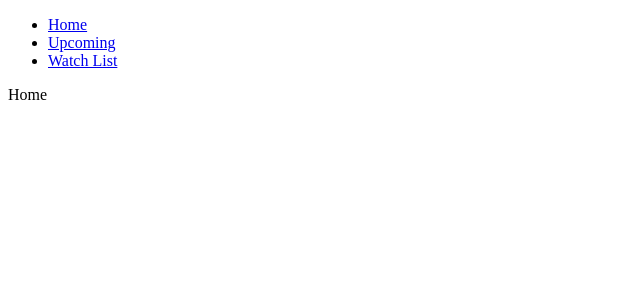
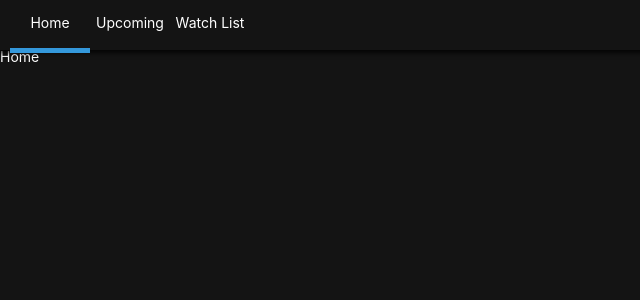
Before and after one commit to jaeyeon93/movie, a React (Create React App) app: page / in a window 1280 px wide. Shown: the top 300 px of the page, without its empty margins (0-640 px from the left). Built offline with nearby package versions, Linux system fonts and the light colour scheme.

Commit message:
Make Header CSS

```diff
--- a/package.json
+++ b/package.json
@@ -10,7 +10,9 @@
     "react": "^16.13.1",
     "react-dom": "^16.13.1",
     "react-router-dom": "^5.2.0",
-    "react-scripts": "3.4.1"
+    "react-scripts": "3.4.1",
+    "styled-components": "^5.1.1",
+    "styled-reset": "^4.1.6"
   },
   "scripts": {
     "start": "react-scripts start",
--- a/src/Components/App.js
+++ b/src/Components/App.js
@@ -1,13 +1,13 @@
 import React, {Component} from 'react';
 import Router from './Router';
-import Header from './Header';
+import GlobalStyles from './GlobalStyles';
 
 class App extends Component {
   render() {
     return (
         <>
-          <Header />
           <Router />
+          <GlobalStyles />
         </>
     )
   }
--- /dev/null
+++ b/src/Components/GlobalStyles.js
@@ -0,0 +1,22 @@
+import {createGlobalStyle} from "styled-components";
+import reset from 'styled-reset';
+
+const globalStyles = createGlobalStyle`
+    ${reset};
+    a{
+        text-decoration:none;
+        color:inherit;
+    }
+    *{
+        box-sizing:border-box;
+    }
+    body{
+        font-family:-apple-system, BlinkMackSystemFont, 'Segoe UI', Roboto, Oxygen, Ubuntu, Cantarell, 'Open Sans', 'Helvetica Neue', sans-serif;
+        font-size:14px;
+        background-color:rgba(20,20,20,1);
+        color:white;
+        padding-top:50px;
+    }
+`;
+
+export default globalStyles;
--- a/src/Components/Header.js
+++ b/src/Components/Header.js
@@ -1,11 +1,53 @@
 import React from 'react';
+import {Link, withRouter} from 'react-router-dom';
+import styled from 'styled-components';
+const Header = styled.header`
+    color:white;
+    position: fixed;
+    top: 0;
+    left: 0;
+    width: 100%;
+    height: 50px;
+    display: flex;
+    align-items: center;
+    padding: 0px 10px;
+    background-color: rbga(20, 20, 20, 0.8);
+    z-index: 10;
+    box-shadow: 0px 1px 5px 2px rgba(0, 0, 0, 0.8);
+`;
 
-export default () => (
-    <header>
-        <ul>
-            <li><a href="/">Home</a></li>
-            <li><a href="/upcoming">Upcoming</a></li>
-            <li><a href="/watchlist">Watch List</a></li>
-        </ul>
-    </header>
-);
+// eslint-disable-next-line no-undef
+const List = styled.ul`
+    display:flex;
+`;
+
+const Item = styled.li`
+    width: 80px;
+    height: 50px
+    text-align: center;
+    border-bottom: 5px solid ${props => (props.current ? "#3498db" : "transparent")};
+    transition: border-bottom 0.5s ease-in-out;
+`;
+
+const SLink = styled(Link)`
+    height: 50px;
+    display: flex;
+    align-items: center;
+    justify-content: center;
+`;
+
+export default withRouter(({location: {pathname}}) => (
+    <Header>
+        <List>
+            <Item current={pathname === "/"}>
+                <SLink to="/">Home</SLink>
+            </Item>
+            <Item current={pathname === "/upcoming"}>
+                <SLink to="/upcoming">Upcoming</SLink>
+            </Item>
+            <Item current={pathname === "/watchlist"}>
+                <SLink to="/watchlist">Watch List</SLink>
+            </Item>
+        </List>
+    </Header>
+));
--- a/src/Components/Router.js
+++ b/src/Components/Router.js
@@ -3,14 +3,18 @@
 import Home from 'Routes/Home';
 import Upcoming from 'Routes/Upcoming';
 import WatchList from 'Routes/WatchList';
+import Header from './Header';
 
 export default () => (
     <Router>
+        <>
+        <Header />
         <Switch>
             <Route path="/" exact component={Home} />
             <Route path="/upcoming" component={Upcoming} />
             <Route path="/watchlist" component={WatchList} />
             <Redirect from="*" to="/" />
         </Switch>
+        </>
     </Router>
 )
```
Also changed, not shown: 2 other files (tests, documents, lock files or other folders).
